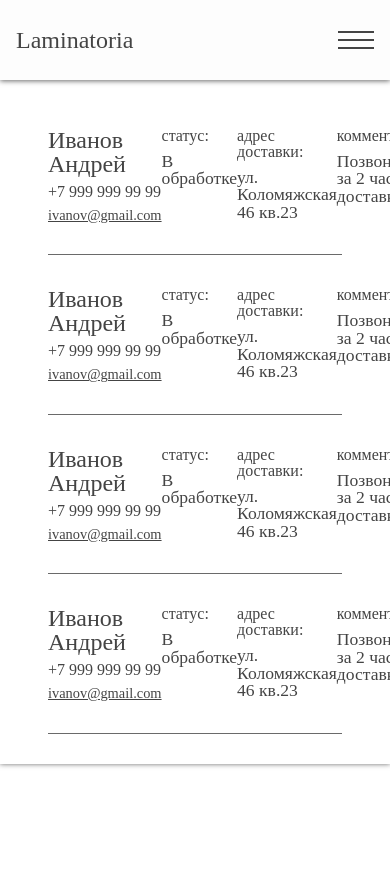
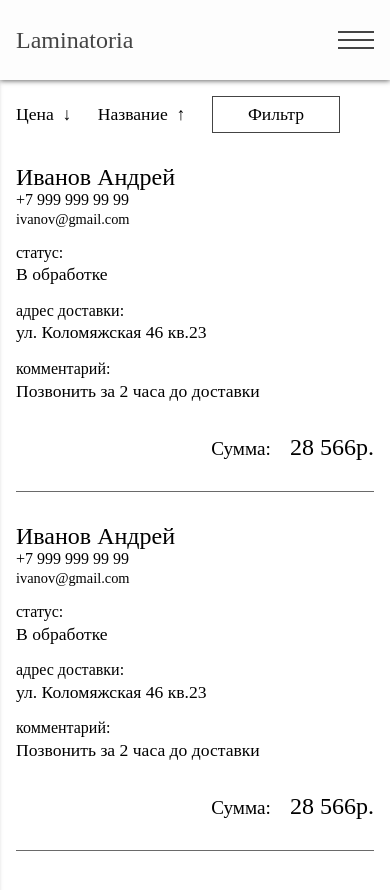
Before and after one commit to DmitriyPermyakov/Laminatoria, an Angular app in the folder laminatoria-client/: page /orders in a window 390 px wide. Shown: the top 890 px of the page. Built offline with nearby package versions, Linux system fonts and the light colour scheme.

Commit message:
feat: orders mobile layout, filter for orders layout

```diff
--- a/laminatoria-client/src/app/orders/orders.component.html
+++ b/laminatoria-client/src/app/orders/orders.component.html
@@ -1,4 +1,13 @@
 <div class="orders-container">
+	<div class="filter-container" [ngClass]="{ opened: filterService.isFilterOpen }">
+		<app-filter></app-filter>
+	</div>
+	<div class="sort-buttons">
+		<button class="sort-price" type="button">Цена<span>&#8595;</span></button>
+		<button class="sort-name" type="button">Название<span>&#8593;</span></button>
+		<button class="filter-btn" (click)="openFilter()">Фильтр</button>
+	</div>
+	<div class="orders">
 		<div class="order-item">
 			<div class="contacts">
 				<p class="name">Иванов Андрей</p>
@@ -16,6 +25,10 @@
 			<div class="comment-container">
 				<p class="comment-label">комментарий:</p>
 				<p class="comment">Позвонить за 2 часа до доставки</p>
+			</div>
+			<div class="price-container">
+				<span class="price-label">Сумма:</span>
+				<span class="price">28 566р.</span>
 			</div>
 		</div>
 		<div class="order-item">
@@ -36,81 +49,10 @@
 				<p class="comment-label">комментарий:</p>
 				<p class="comment">Позвонить за 2 часа до доставки</p>
 			</div>
-	</div>
-	<div class="order-item">
-		<div class="contacts">
-			<p class="name">Иванов Андрей</p>
-			<a class="phone" href="tel:+7 999 999 99 99">+7 999 999 99 99</a>
-			<a class="email" href="mailto:ivanov@gmail.com">ivanov@gmail.com</a>
-		</div>
-		<div class="status-container">
-			<p class="status-label">статус:</p>
-			<p class="status">В обработке</p>
-		</div>
-		<div class="address-container">
-			<p class="address-label">адрес доставки:</p>
-			<p class="address">ул. Коломяжская 46 кв.23</p>
-		</div>
-		<div class="comment-container">
-			<p class="comment-label">комментарий:</p>
-			<p class="comment">Позвонить за 2 часа до доставки</p>
-		</div>
-	</div>
-	<div class="order-item">
-		<div class="contacts">
-			<p class="name">Иванов Андрей</p>
-			<a class="phone" href="tel:+7 999 999 99 99">+7 999 999 99 99</a>
-			<a class="email" href="mailto:ivanov@gmail.com">ivanov@gmail.com</a>
-		</div>
-		<div class="status-container">
-			<p class="status-label">статус:</p>
-			<p class="status">В обработке</p>
-		</div>
-		<div class="address-container">
-			<p class="address-label">адрес доставки:</p>
-			<p class="address">ул. Коломяжская 46 кв.23</p>
-		</div>
-		<div class="comment-container">
-			<p class="comment-label">комментарий:</p>
-			<p class="comment">Позвонить за 2 часа до доставки</p>
-		</div>
-	</div>
-	<div class="order-item">
-		<div class="contacts">
-			<p class="name">Иванов Андрей</p>
-			<a class="phone" href="tel:+7 999 999 99 99">+7 999 999 99 99</a>
-			<a class="email" href="mailto:ivanov@gmail.com">ivanov@gmail.com</a>
-		</div>
-		<div class="status-container">
-			<p class="status-label">статус:</p>
-			<p class="status">В обработке</p>
-		</div>
-		<div class="address-container">
-			<p class="address-label">адрес доставки:</p>
-			<p class="address">ул. Коломяжская 46 кв.23</p>
-		</div>
-		<div class="comment-container">
-			<p class="comment-label">комментарий:</p>
-			<p class="comment">Позвонить за 2 часа до доставки</p>
-		</div>
-	</div>
-	<div class="order-item">
-		<div class="contacts">
-			<p class="name">Иванов Андрей</p>
-			<a class="phone" href="tel:+7 999 999 99 99">+7 999 999 99 99</a>
-			<a class="email" href="mailto:ivanov@gmail.com">ivanov@gmail.com</a>
-		</div>
-		<div class="status-container">
-			<p class="status-label">статус:</p>
-			<p class="status">В обработке</p>
-		</div>
-		<div class="address-container">
-			<p class="address-label">адрес доставки:</p>
-			<p class="address">ул. Коломяжская 46 кв.23</p>
-		</div>
-		<div class="comment-container">
-			<p class="comment-label">комментарий:</p>
-			<p class="comment">Позвонить за 2 часа до доставки</p>
+			<div class="price-container">
+				<span class="price-label">Сумма:</span>
+				<span class="price">28 566р.</span>
 			</div>
 		</div>
 	</div>
+</div>
--- a/laminatoria-client/src/app/orders/orders.component.scss
+++ b/laminatoria-client/src/app/orders/orders.component.scss
@@ -1,26 +1,57 @@
 .orders-container {
-	display: flex;
-	flex-direction: column;
-	padding: 1em 3em 0;
-	font-size: 1rem;
-	color: var(--main-text);
-
+	display: grid;
+	grid-template-columns: 1fr 3fr;
+	grid-template-rows: 2em auto;
+	column-gap: 3em;
+	padding-top: 1em;
 	width: 100%;
 	height: calc(100vh - 10em);
-	height: calc(100svh - 10em);
+}
 
-	overflow-y: scroll;
+.filter-container {
+	grid-row: 1 / 3;
+	grid-column: 1 / 2;
+}
+
+.sort-buttons {
+	grid-row: 1 / 2;
+	grid-column: 2 / 3;
+
+	& button {
+		background-color: transparent;
+		border: none;
+	}
+
+	& span {
+		margin-left: 0.5em;
+	}
+}
+
+.sort-name {
+	margin-left: 1.5em;
+}
+
+.filter-btn {
+	display: none;
+}
+
+.orders {
+	grid-row: 2 / 3;
+	grid-column: 2 / 3;
+
+	overflow-y: auto;
 }
 
 .order-item {
 	display: grid;
-	grid-template-rows: 1fr;
+	grid-template-rows: auto auto;
 	grid-template-columns: 1fr 1fr 1fr 1fr;
 
 	align-items: start;
 	justify-items: start;
+	row-gap: 1em;
 
-	padding: 2em 0;
+	padding: 2em 1.5em 2em 0;
 	width: 100%;
 	height: min-content;
 
@@ -53,6 +84,11 @@
 .email {
 	font-size: 0.9rem;
 	color: inherit;
+	text-decoration: none;
+
+	&:hover {
+		text-decoration: underline;
+	}
 }
 
 .status-container {
@@ -83,4 +119,136 @@
 .comment {
 	margin-top: 0.5em;
 	font-size: 1.1rem;
+
+	word-wrap: break-word;
 }
+
+.price-container {
+	grid-row: 2 / 3;
+	grid-column: 4 / 5;
+
+	justify-self: self-end;
+	align-self: self-end;
+
+	display: flex;
+	flex-direction: row;
+	flex-wrap: nowrap;
+	align-items: baseline;
+	justify-content: space-between;
+
+	width: 100%;
+
+	.price-label {
+		font-size: 1.2rem;
+	}
+	.price {
+		font-size: 1.5rem;
+	}
+}
+
+@media (max-width: 600px) and (orientation: portrait) {
+	.orders-container {
+		grid-template-columns: 1fr;
+		grid-template-rows: auto;
+		align-content: start;
+		padding: 1em;
+		height: unset;
+		min-height: calc(100vh);
+		position: relative;
+	}
+
+	.filter-container {
+		display: block;
+		width: 100vw;
+		background-color: var(--main-color);
+		position: absolute;
+		top: -1em;
+		left: -105vw;
+		transition: 0.15s;
+
+		&.opened {
+			display: block;
+			left: -1em;
+		}
+	}
+
+	.sort-buttons {
+		grid-row: 1 / 2;
+		grid-column: 1 / 2;
+
+		& > button {
+			font-size: 1.1rem;
+		}
+
+		.filter-btn {
+			display: inline;
+			padding: 0.5em 2em;
+			margin-left: 1.5em;
+			justify-self: self-end;
+			border: 1px solid var(--main-text);
+		}
+	}
+
+	.orders {
+		grid-column: 1 / 2;
+		grid-row: 2 / 3;
+
+		display: flex;
+		flex-direction: column;
+
+		overflow-y: auto;
+	}
+
+	.order-item {
+		grid-template-columns: 1fr;
+		grid-template-rows: auto;
+		row-gap: 1.2em;
+
+		padding-right: 0;
+	}
+
+	.contacts {
+		grid-row: 1 / 2;
+		grid-column: 1 / 2;
+		row-gap: 0.2em;
+	}
+
+	.status {
+		margin-top: 0.3em;
+	}
+
+	.status-container {
+		grid-row: 2 / 3;
+		grid-column: 1 / 2;
+	}
+
+	.address-container {
+		grid-row: 3 / 4;
+		grid-column: 1 / 2;
+	}
+
+	.address {
+		margin-top: 0.3em;
+	}
+
+	.comment-container {
+		grid-row: 4 / 5;
+		grid-column: 1 / 2;
+	}
+
+	.comment {
+		margin-top: 0.3em;
+	}
+
+	.price-container {
+		grid-row: 5 / 6;
+		grid-column: 1 / 2;
+
+		justify-content: end;
+		margin-top: 1em;
+
+		.price-label {
+			margin-right: 1em;
+		}
+	}
+}
--- a/laminatoria-client/src/app/orders/orders.component.ts
+++ b/laminatoria-client/src/app/orders/orders.component.ts
@@ -1,10 +1,17 @@
-import { Component } from '@angular/core';
+import { Component } from '@angular/core'
+import { FilterService } from '../services/filter.service'
 
 @Component({
-  selector: 'app-orders',
-  templateUrl: './orders.component.html',
-  styleUrls: ['./orders.component.scss']
+	selector: 'app-orders',
+	templateUrl: './orders.component.html',
+	styleUrls: ['./orders.component.scss'],
 })
 export class OrdersComponent {
+	public isOpen: boolean = false
 
+	constructor(public filterService: FilterService) {}
+
+	openFilter(): void {
+		this.isOpen = this.filterService.toggleFilter()
+	}
 }
```
Lines whose indentation alone changed are shown as unchanged.
